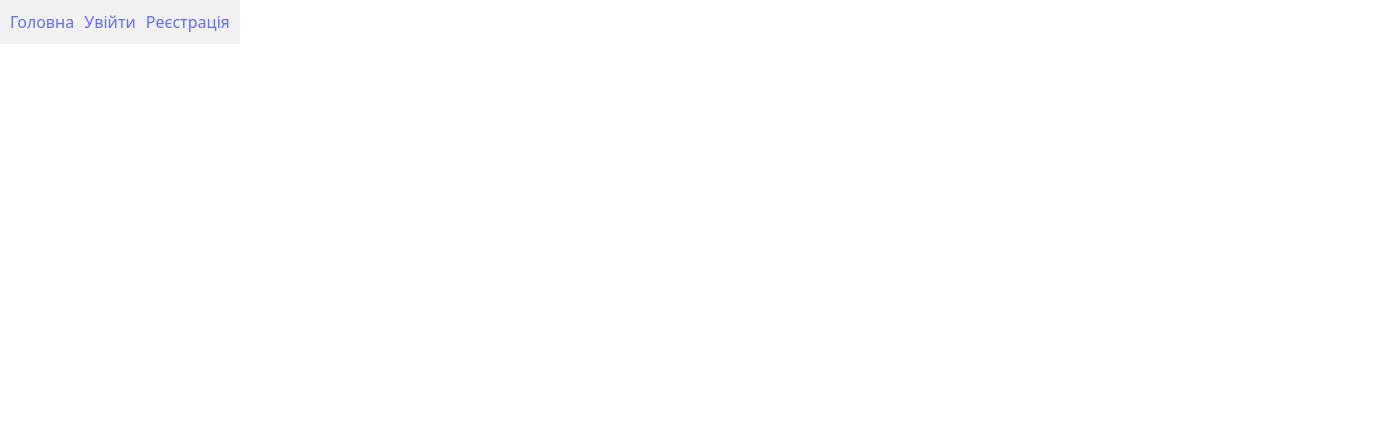
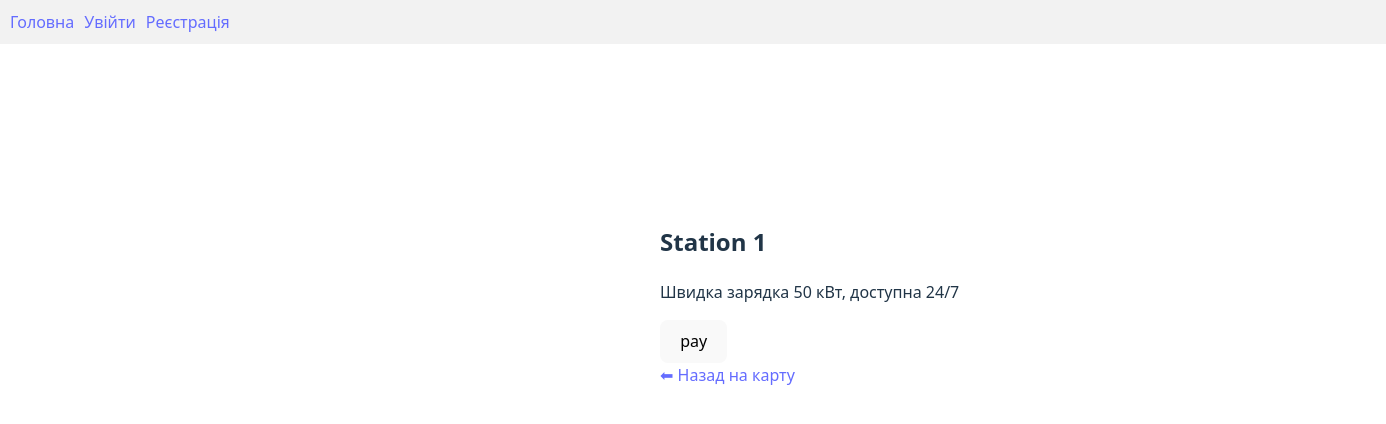
Before and after one commit to YuliaDyka/PowerStation, a React (Vite) app: page /station/1 in a window 1280 px wide. Shown: the top 424 px of the page, 1386 px wide, since content can reach past the window. Built offline with nearby package versions, Linux system fonts and the light colour scheme.

Commit message:
add station pages

```diff
--- a/src/App.tsx
+++ b/src/App.tsx
@@ -1,10 +1,10 @@
-import { BrowserRouter as Router, Routes, Route, Link } from "react-router-dom";
+import { BrowserRouter as Router, Routes, Route } from "react-router-dom";
 import Home from "./pages/HomePage";
 import Login from "./pages/LoginPage";
 import Register from "./pages/SignupPage";
 import NavBar from "../src/assets/NavBar";
+import StationPage from "./pages/StationPage";
 // import { Link } from "react-router-dom";
-
 
 export default function App() {
   return (
@@ -14,47 +14,8 @@ export default function App() {
         <Route path="/" element={<Home />} />
         <Route path="/login" element={<Login />} />
         <Route path="/register" element={<Register />} />
+        <Route path="/station/:id" element={<StationPage />} />
       </Routes>
     </Router>
   );
 }
-
-
-
-
-
-// import { useState } from 'react'
-// import reactLogo from './assets/react.svg'
-// import viteLogo from '/vite.svg'
-// import './App.css'
-
-// function App() {
-//   const [count, setCount] = useState(0)
-
-//   return (
-//     <>
-//       <div>
-//         <a href="https://vite.dev" target="_blank">
-//           <img src={viteLogo} className="logo" alt="Vite logo" />
-//         </a>
-//         <a href="https://react.dev" target="_blank">
-//           <img src={reactLogo} className="logo react" alt="React logo" />
-//         </a>
-//       </div>
-//       <h1>Vite + React</h1>
-//       <div className="card">
-//         <button onClick={() => setCount((count) => count + 1)}>
-//           count is {count}
-//         </button>
-//         <p>
-//           Edit <code>src/App.tsx</code> and save to test HMR
-//         </p>
-//       </div>
-//       <p className="read-the-docs">
-//         Click on the Vite and React logos to learn more
-//       </p>
-//     </>
-//   )
-// }
-
-// export default App
--- a/src/assets/map.tsx
+++ b/src/assets/map.tsx
@@ -1,19 +1,8 @@
 import { MapContainer, TileLayer, Marker, Popup } from "react-leaflet";
 import "leaflet/dist/leaflet.css";
 import type { LatLngExpression } from "leaflet";
-
-type Station = {
-  id: number;
-  name: string;
-  lat: number;
-  lng: number;
-  status: string;
-};
-
-const stations: Station[] = [
-  { id: 1, name: "Station 1", lat: 50.4501, lng: 30.5234, status: "Вільна" },
-  { id: 2, name: "Station 2", lat: 50.4601, lng: 30.5134, status: "Зайнята" },
-];
+import { Link } from "react-router-dom";
+import { stations } from "../data/stations";
 
 export default function Map() {
   // Задаємо тип явно
@@ -27,11 +16,16 @@ export default function Map() {
       />
 
       {stations.map((station) => (
-        <Marker key={station.id} position={[station.lat, station.lng] as LatLngExpression}>
+       <Marker
+          key={station.id}
+          position={station.coords as LatLngExpression}
+        >
           <Popup>
-            <b>{station.name}</b>
+            <b style={{fontSize:"23px"}}>{station.name}</b>
             <br />
-            Статус: {station.status}
+            <b>*Street name</b>
+            <br />
+            <Link to={`/station/${station.id}`}>Детальніше</Link>
           </Popup>
         </Marker>
       ))}
--- /dev/null
+++ b/src/data/stations.ts
@@ -0,0 +1,23 @@
+import type { LatLngExpression } from "leaflet";
+
+export interface Station {
+    id: number;
+    name: string;
+    coords: LatLngExpression;
+    description: string;
+}
+
+export const stations: Station[] = [
+   {
+    id: 1,
+    name: "Station 1",
+    coords: [50.4501, 30.5234,],
+    description: "Швидка зарядка 50 кВт, доступна 24/7",
+  },
+  {
+    id: 2,
+    name: "Station 2",
+    coords: [50.4601, 30.5134],
+    description: "Зарядка 22 кВт, парковка платна",
+  },
+];
--- /dev/null
+++ b/src/pages/StationPage.tsx
@@ -0,0 +1,21 @@
+import { useParams, Link } from "react-router-dom";
+import { stations } from "../data/stations";
+
+export default function StationPage() {
+  const { id } = useParams<{ id: string }>();
+  const station = stations.find((s) => s.id === Number(id));
+
+  if (!station) {
+    return <h2>Станція не знайдена</h2>;
+  }
+
+  return (
+    <div style={{ height:"50vh", width:"56.7vw", paddingTop:"160px", paddingLeft:"660px" }}>
+      <h2>{station.name}</h2>
+      <p>{station.description}</p>
+      <button>pay</button>
+      <br></br>
+      <Link to="/">⬅ Назад на карту</Link>
+    </div>
+  );
+}
```
